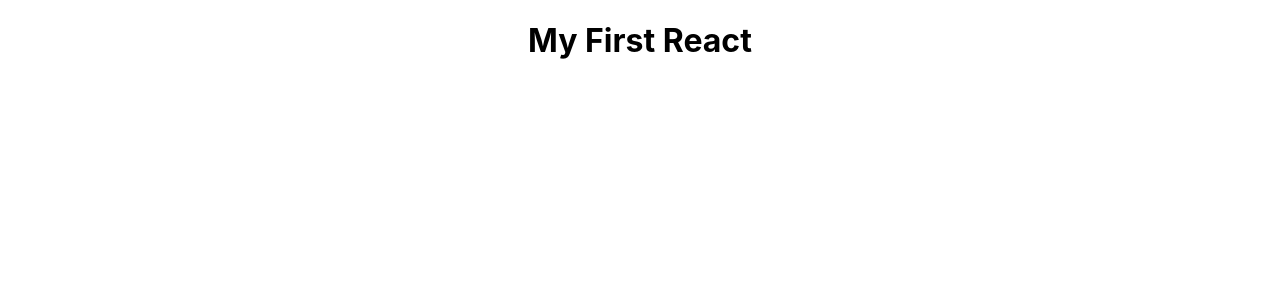
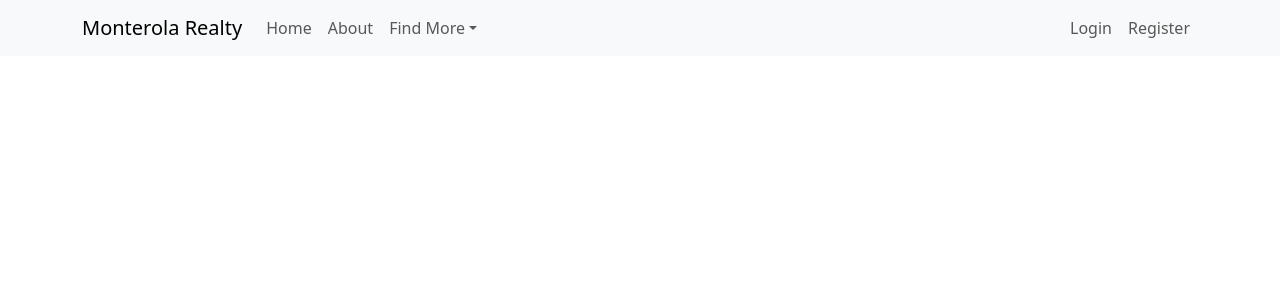
Before and after one commit to kodego-gio/monterolarealty, a React (Create React App) app: page /register in a window 1280 px wide. Shown: the top 300 px of the page. Built offline with nearby package versions, Linux system fonts and the light colour scheme.

Commit message:
add navbar

```diff
--- a/package.json
+++ b/package.json
@@ -6,7 +6,9 @@
     "@testing-library/jest-dom": "^5.17.0",
     "@testing-library/react": "^13.4.0",
     "@testing-library/user-event": "^13.5.0",
+    "bootstrap": "^5.3.2",
     "react": "^18.2.0",
+    "react-bootstrap": "^2.9.1",
     "react-dom": "^18.2.0",
     "react-scripts": "5.0.1",
     "web-vitals": "^2.1.4"
--- a/src/App.js
+++ b/src/App.js
@@ -1,11 +1,12 @@
-import logo from './logo.svg';
+import 'bootstrap/dist/css/bootstrap.min.css';
 import './App.css';
+import { Header } from './Components/Header';
 
 function App() {
   return (
-    <div className="App">
-      <h1>My First React</h1>
-    </div>
+    <div>
+      <Header />
+   </div>
   );
 }
 
--- /dev/null
+++ b/src/Components/Header.js
@@ -0,0 +1,38 @@
+import React from 'react'
+import { Button, Container, Form, Nav, NavDropdown, Navbar} from 'react-bootstrap'
+
+export const Header = () => {
+  return (
+
+    <Navbar collapseOnSelect expand="lg" className="bg-body-tertiary">
+      <Container>
+        <Navbar.Brand href="#home">Monterola Realty</Navbar.Brand>
+        <Navbar.Toggle aria-controls="responsive-navbar-nav" />
+        <Navbar.Collapse id="responsive-navbar-nav">
+          <Nav className="me-auto">
+            <Nav.Link href="/">Home</Nav.Link>
+            <Nav.Link href="/about">About</Nav.Link>
+            <NavDropdown title="Find More" id="collapsible-nav-dropdown">
+              <NavDropdown.Item href="#action/3.1">For Sale</NavDropdown.Item>
+              <NavDropdown.Item href="#action/3.2">
+                For Rent
+              </NavDropdown.Item>
+              <NavDropdown.Item href="#action/3.3">For Closure</NavDropdown.Item>
+              <NavDropdown.Divider />
+              <NavDropdown.Item href="#action/3.4">
+                Project Selling
+              </NavDropdown.Item>
+            </NavDropdown>
+          </Nav>
+          <Nav>
+            <Nav.Link href="/loginSignup">Login</Nav.Link>
+            <Nav.Link eventKey={2} href="/register">
+              Register
+            </Nav.Link>
+          </Nav>
+        </Navbar.Collapse>
+      </Container>
+    </Navbar>
+
+  )
+}
```
Also changed, not shown: 2 other files (tests, documents, lock files or other folders).
